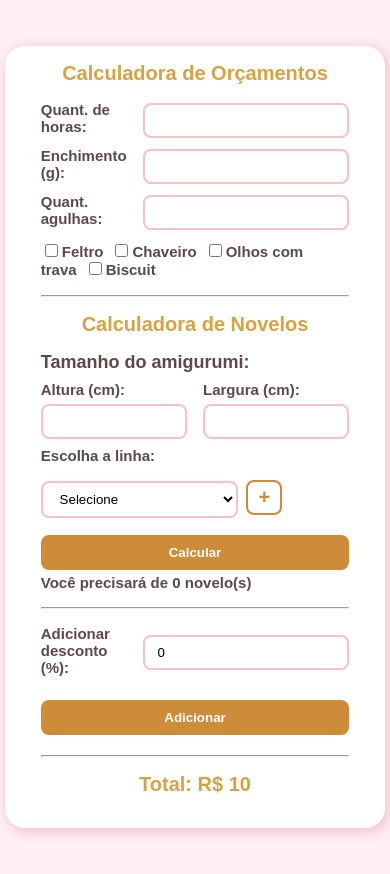
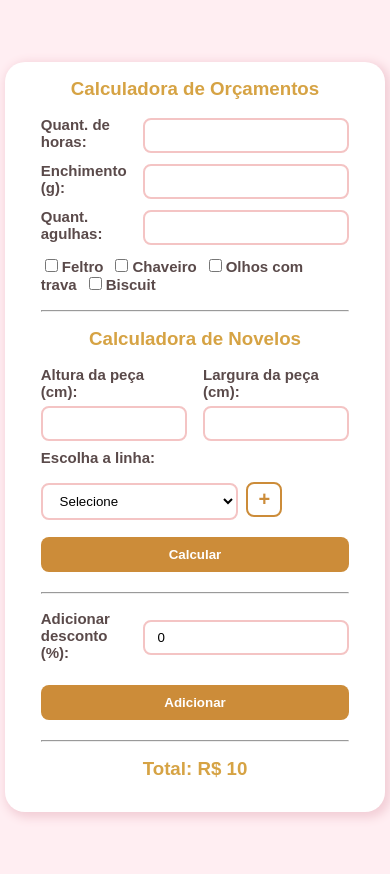
Before and after one commit to mirellanaspolini/calcularOrcamento, a React (Vite) app: page / in a window 390 px wide. Built offline with nearby package versions, Linux system fonts and the light colour scheme.

Commit message:
WIP: refatoração

```diff
--- a/src/App.css
+++ b/src/App.css
@@ -54,14 +54,14 @@ p {
     margin: 0 8px 4px 0;
 }
 
-h2 {
+h3 {
     text-align: center;
     margin-bottom: 16px;
     color: #d6a344;
 }
 
-h2,
 h3,
+h4,
 button {
     font-family: "Hynings Handwriting V2", sans-serif;
 }
@@ -111,7 +111,4 @@ button {
     main {
         padding: 16px 36px;
     }
-    h2 {
-        font-size: 20px;
-    }
 }
--- a/src/App.jsx
+++ b/src/App.jsx
@@ -38,7 +38,7 @@ const App = () => {
 
     return (
         <main>
-            <h2>Calculadora de Orçamentos</h2>
+            <h3>Calculadora de Orçamentos</h3>
             <CampoTexto
                 id="txtQuantHoras"
                 label="Quant. de horas"
@@ -64,19 +64,17 @@ const App = () => {
                 valorAdicional={valorAdicional}
             />
             <hr />
-            <CalculadoraNovelos
-                valorTotalNovelo={{ valorTotalNovelo, setTotalValorNovelo }}
-            />
+            <CalculadoraNovelos setTotalValorNovelo={setTotalValorNovelo} />
             <hr />
             <AplicadorDesconto
                 valorTotal={valorTotal}
                 setValorTotal={setValorTotal}
             />
             <hr />
-            <h2>
+            <h3>
                 Total: R${" "}
                 {isNaN(valorTotal) ? "0.00" : Math.ceil(valorTotal.toFixed(2))}
-            </h2>
+            </h3>
         </main>
     );
 };
--- a/src/componentes/AplicadorDesconto/index.jsx
+++ b/src/componentes/AplicadorDesconto/index.jsx
@@ -9,18 +9,20 @@ const AplicadorDesconto = ({ valorTotal, setValorTotal }) => {
     const calculaDesconto = () => {
         const valorDesconto = valorTotal * (percDesconto / 100);
         const valorTotalComDesconto = valorTotal - valorDesconto;
+
         setDesconto(valorDesconto);
         setValorTotal(valorTotalComDesconto);
     };
     const descontaDesconto = () => {
         const valorTotalSemDesconto = valorTotal + desconto;
+
         setDesconto(0);
         setPercDesconto(0);
         setValorTotal(valorTotalSemDesconto);
     };
 
     return (
-        <span className="campoDesconto">
+        <div className="campoDesconto">
             <CampoTexto
                 id="txtDesconto"
                 label="Adicionar desconto (%)"
@@ -45,7 +47,7 @@ const AplicadorDesconto = ({ valorTotal, setValorTotal }) => {
                     Remover
                 </button>
             )}
-        </span>
+        </div>
     );
 };
 
--- a/src/componentes/CalculadoraNovelos/index.jsx
+++ b/src/componentes/CalculadoraNovelos/index.jsx
@@ -5,7 +5,7 @@ import MensagemErro from "../MensagemErro";
 import Modal from "../Modal";
 import "./style.css";
 
-const CalculadoraNovelos = ({ valorTotalNovelo }) => {
+const CalculadoraNovelos = ({ setTotalValorNovelo }) => {
     const [amostra, setAmostra] = useState({});
     const [novelo, setNovelo] = useState({});
     const [tamanhoPecaFinal, setTamanhoPecaFinal] = useState({
@@ -13,20 +13,16 @@ const CalculadoraNovelos = ({ valorTotalNovelo }) => {
         largura: 0,
     });
     const [erro, setErro] = useState("");
-    let numeroNovelosNecessario = 0;
+    let novelosNecessarios = 0;
     const printaQuantNovelo = useRef();
 
     const printaNumeroNovelos = () => {
         printaQuantNovelo.current.textContent = `Você precisará de ${
-            isNaN(numeroNovelosNecessario)
+            isNaN(novelosNecessarios)
                 ? "0"
-                : Math.ceil(numeroNovelosNecessario)
+                : Math.ceil(novelosNecessarios)
         } novelo(s)`;
     };
-
-    useEffect(() => {
-        printaNumeroNovelos();
-    }, [numeroNovelosNecessario]);
 
     const listaLinhasInicial = [
         {
@@ -105,21 +101,19 @@ const CalculadoraNovelos = ({ valorTotalNovelo }) => {
             (amostra.peso / areaAmostra) * areaPecaFinal
         );
 
-        numeroNovelosNecessario = consumoTotalFio / novelo.pesoNovelo;
+        novelosNecessarios = consumoTotalFio / novelo.pesoNovelo;
 
-        valorTotalNovelo.setTotalValorNovelo(
-            numeroNovelosNecessario >= 1
-                ? numeroNovelosNecessario * novelo.valorNovelo * 3
-                : numeroNovelosNecessario * novelo.valorNovelo
+        setTotalValorNovelo(
+            novelosNecessarios >= 1
+                ? novelosNecessarios * novelo.valorNovelo * 3
+                : novelosNecessarios * novelo.valorNovelo
         );
         printaNumeroNovelos();
     };
 
     const [isOpen, setIsOpen] = useState(false);
 
-    const abreModal = () => {
-        setIsOpen(!isOpen);
-    };
+    const abreModal = () => setIsOpen(!isOpen);
 
     const validaValores = () => {
         if (
@@ -135,14 +129,13 @@ const CalculadoraNovelos = ({ valorTotalNovelo }) => {
 
     return (
         <div>
-            <h2>Calculadora de Novelos</h2>
+            <h3>Calculadora de Novelos</h3>
 
             <form>
-                <p style={{fontSize: "18px", marginBottom: "8px"}}>Tamanho do amigurumi: </p>
                 <div className="calcNovelo-tamanho_wrapper">
                     <CampoTexto
                         id="txtAltura"
-                        label="Altura (cm)"
+                        label="Altura da peça (cm)"
                         onChange={({ target }) =>
                             setTamanhoPecaFinal((anterior) => ({
                                 ...anterior,
@@ -153,7 +146,7 @@ const CalculadoraNovelos = ({ valorTotalNovelo }) => {
                     />
                     <CampoTexto
                         id="txtLargura"
-                        label="Largura (cm)"
+                        label="Largura da peça (cm)"
                         onChange={({ target }) =>
                             setTamanhoPecaFinal((anterior) => ({
                                 ...anterior,
--- a/src/componentes/Modal/ModalConteudo/index.jsx
+++ b/src/componentes/Modal/ModalConteudo/index.jsx
@@ -68,8 +68,8 @@ const ModalConteudo = ({ lista, taAberto }) => {
     return (
         <form>
             <div>
-                <h2>Cadastre uma nova linha</h2>
-                <h3>Novelo: </h3>
+                <h3>Cadastre uma nova linha</h3>
+                <h4>Novelo: </h4>
                 <CampoTexto
                     id="txtLinha"
                     label="Linha"
@@ -97,7 +97,7 @@ const ModalConteudo = ({ lista, taAberto }) => {
                     }
                     tipo="number"
                 />
-                <h3>Amostra: </h3>
+                <h4>Amostra: </h4>
                 <CampoTexto
                     id="txtAltura"
                     label="Altura (cm)"
--- a/src/componentes/Modal/index.css
+++ b/src/componentes/Modal/index.css
@@ -1,4 +1,4 @@
-h3 {
+h4 {
     color: #b03e3e;
     margin-bottom: 8px;
     margin-top: 16px;
```
